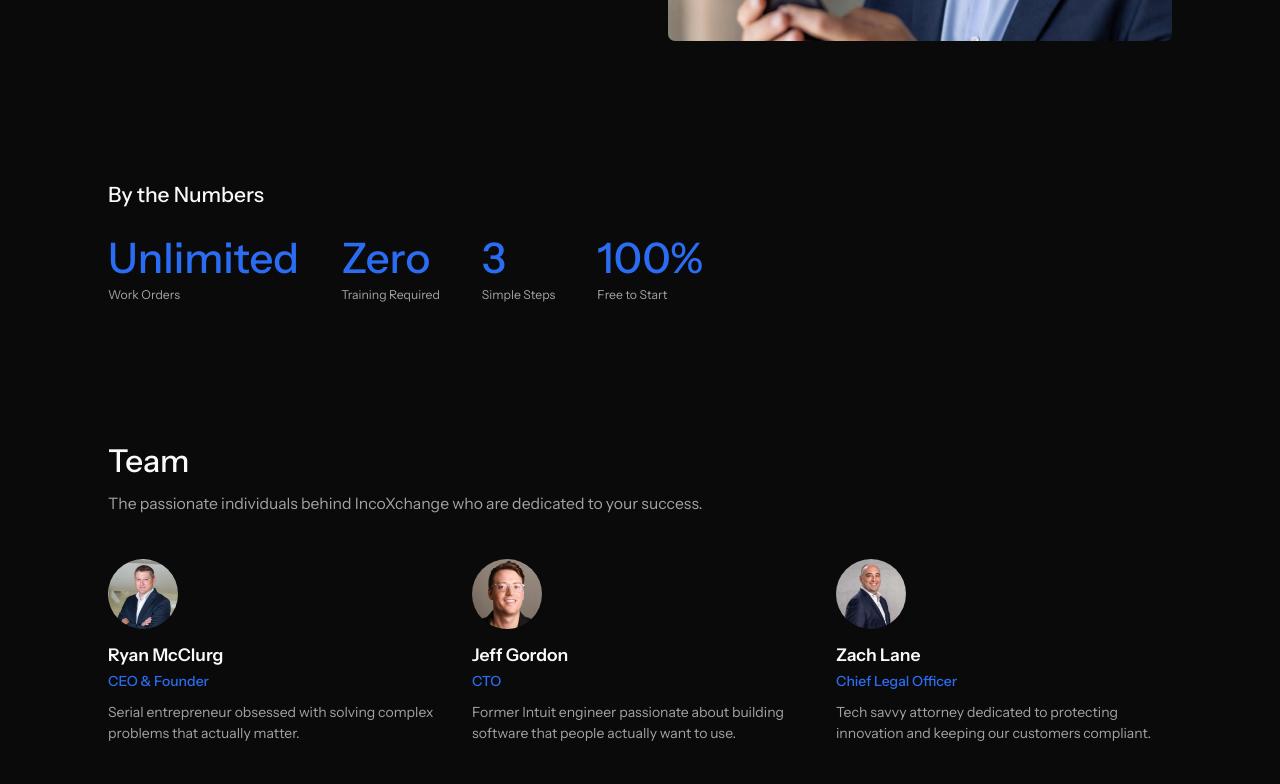
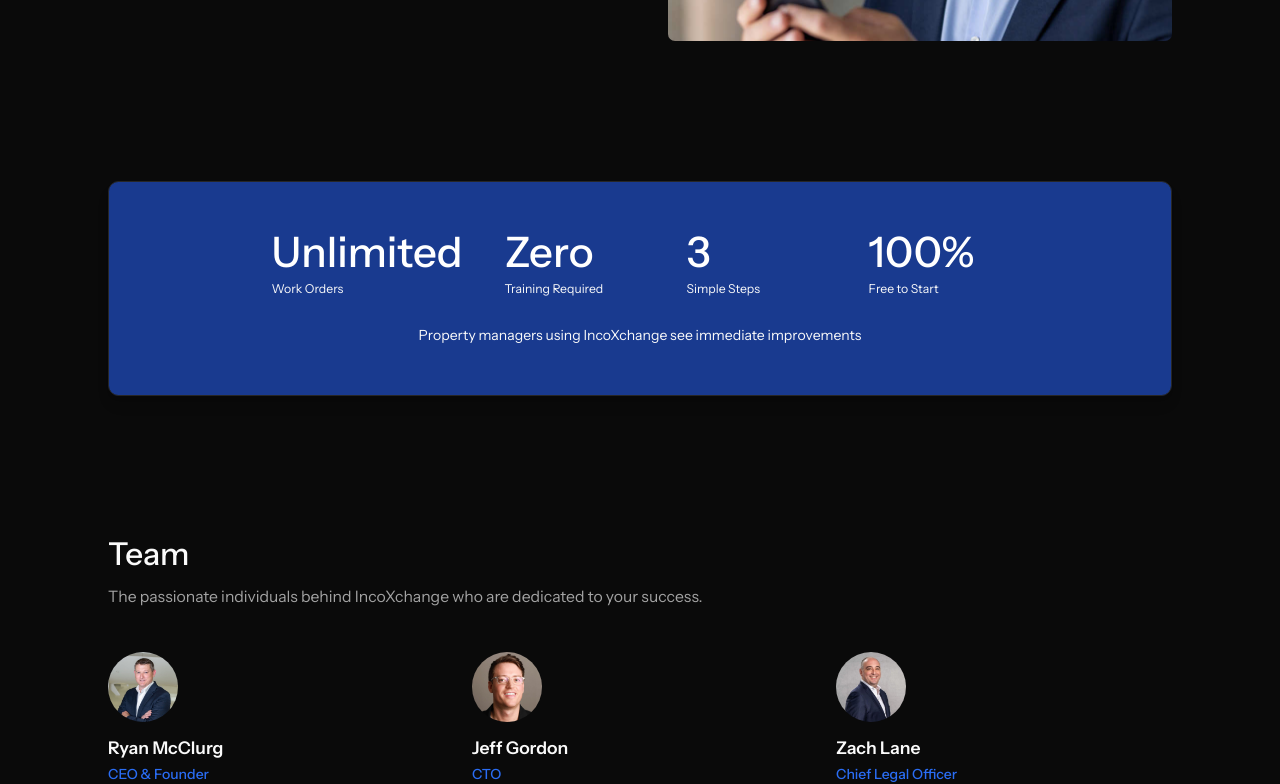
Before and after one commit to vznlabdev/ixc-website, a Next.js app: page /about in a window 1280 px wide. Shown: the part 840-1624 px from the top of the page. Built offline with nearby package versions, Linux system fonts and the light colour scheme.

Commit message:
content revisions

```diff
--- a/src/app/about/page.tsx
+++ b/src/app/about/page.tsx
@@ -1,6 +1,7 @@
 import Image from 'next/image'
 import PageHeader from '@/components/PageHeader'
 import CTASection from '@/components/CTASection'
+import StatsSection from '@/components/StatsSection'
 import { pageContent } from '@/content/pages'
 
 export default function AboutPage() {
@@ -52,24 +53,7 @@ export default function AboutPage() {
         </div>
       </section>
 
-      {/* By the Numbers */}
-      <section className="py-16 bg-background dark:bg-background">
-        <div className="max-w-7xl mx-auto px-4 sm:px-6 lg:px-8">
-          <h2 className="text-2xl font-medium text-foreground mb-8">By the Numbers</h2>
-          <div className="flex flex-wrap gap-8 md:gap-12 justify-center md:justify-start">
-            {pageContent.about.stats.map((stat, index) => (
-              <div key={index} className="text-left">
-                <div className="text-4xl md:text-5xl font-medium text-primary mb-2">
-                  {stat.number}
-                </div>
-                <p className="text-muted-foreground text-sm">
-                  {stat.label}
-                </p>
-              </div>
-            ))}
-          </div>
-        </div>
-      </section>
+      <StatsSection />
 
       {/* Team Section */}
       <section className="py-16 lg:py-24 bg-background">
--- a/src/app/blog/page.tsx
+++ b/src/app/blog/page.tsx
@@ -2,6 +2,7 @@ import PageHeader from '@/components/PageHeader'
 import { Badge } from '@/components/ui/badge'
 import { ArrowRight } from 'lucide-react'
 import Link from 'next/link'
+import Image from 'next/image'
 
 export default function BlogPage() {
   return (
@@ -66,7 +67,7 @@ export default function BlogPage() {
                   {/* Blog Banner Image */}
                   <Link href="#article-1" className="block">
                     <div className="aspect-video bg-muted rounded-lg mb-6 flex items-center justify-center overflow-hidden hover:opacity-90 transition-opacity">
-                      <img src="/blog-banner-default.jpg" alt="Blog Banner" className="object-cover w-full h-full" />
+                      <Image src="/blog-banner-default.jpg" alt="Blog Banner" width={800} height={450} className="object-cover w-full h-full" />
                     </div>
                   </Link>
 
@@ -142,7 +143,7 @@ export default function BlogPage() {
                         {/* Article Image */}
                         <Link href={`#article-${i + 2}`} className="block">
                           <div className="aspect-video bg-muted rounded-lg flex items-center justify-center overflow-hidden hover:opacity-90 transition-opacity">
-                            <img src="/blog-banner-default.jpg" alt="Article Banner" className="object-cover w-full h-full" />
+                            <Image src="/blog-banner-default.jpg" alt="Article Banner" width={800} height={450} className="object-cover w-full h-full" />
                           </div>
                         </Link>
 
--- a/src/app/page.tsx
+++ b/src/app/page.tsx
@@ -5,6 +5,7 @@ import ProblemsSection from "@/components/ProblemsSection";
 import SolutionsSection from "@/components/SolutionsSection";
 import FeaturesSection from "@/components/FeaturesSection";
 import HowItWorksSection from "@/components/HowItWorksSection";
+import StatsSection from "@/components/StatsSection";
 import TestimonialsSection from "@/components/TestimonialsSection";
 import PricingSection from "@/components/PricingSection";
 import FAQSection from "@/components/FAQSection";
@@ -19,6 +20,7 @@ export default function Home() {
       <SolutionsSection />
       <FeaturesSection />
       <HowItWorksSection />
+      <StatsSection />
       <TestimonialsSection />
       <PricingSection />
       <FAQSection />
--- a/src/components/Footer.tsx
+++ b/src/components/Footer.tsx
@@ -69,13 +69,13 @@ export default function Footer() {
                 </Link>
               </li>
               <li>
-                <Link href="/contact" className="text-muted-foreground hover:text-foreground transition-colors" style={{ fontSize: '.875rem' }}>
-                  Contact Us
+                <Link href="/training" className="text-muted-foreground hover:text-foreground transition-colors" style={{ fontSize: '.875rem' }}>
+                  Training
                 </Link>
               </li>
               <li>
-                <Link href="/training" className="text-muted-foreground hover:text-foreground transition-colors" style={{ fontSize: '.875rem' }}>
-                  Training
+                <Link href="/contact" className="text-muted-foreground hover:text-foreground transition-colors" style={{ fontSize: '.875rem' }}>
+                  Contact Us
                 </Link>
               </li>
             </ul>
--- /dev/null
+++ b/src/components/StatsSection.tsx
@@ -0,0 +1,49 @@
+import React from "react";
+import { Card, CardContent } from '@/components/ui/card';
+
+const metrics = [
+  {
+    percentage: "Unlimited",
+    description: "Work Orders"
+  },
+  {
+    percentage: "Zero",
+    description: "Training Required"
+  },
+  {
+    percentage: "3",
+    description: "Simple Steps"
+  },
+  {
+    percentage: "100%",
+    description: "Free to Start"
+  }
+];
+
+export default function StatsSection() {
+  return (
+    <section className="py-16 bg-background dark:bg-background">
+      <div className="max-w-7xl mx-auto px-4 sm:px-6 lg:px-8">
+        <Card className="shadow-lg border" style={{ backgroundColor: '#193a8f' }}>
+          <CardContent className="p-8">
+            <div className="flex flex-wrap gap-8 md:gap-12 justify-center">
+              {metrics.map((metric, index) => (
+                <div key={index} className="text-left min-w-[140px]">
+                  <div className="text-4xl md:text-5xl font-medium text-white mb-2">
+                    {metric.percentage}
+                  </div>
+                  <p className="text-primary-100 text-sm">
+                    {metric.description}
+                  </p>
+                </div>
+              ))}
+            </div>
+            <p className="text-primary-100 mt-8 text-center" style={{ fontSize: '14px' }}>
+              Property managers using IncoXchange see immediate improvements
+            </p>
+          </CardContent>
+        </Card>
+      </div>
+    </section>
+  );
+}
--- a/src/components/TestimonialsSection.tsx
+++ b/src/components/TestimonialsSection.tsx
@@ -10,11 +10,6 @@ interface Testimonial {
   name: string;
   company: string;
   units: string;
-}
-
-interface Metric {
-  percentage: string;
-  description: string;
 }
 
 const testimonials: Testimonial[] = [
@@ -68,25 +63,6 @@ const testimonials: Testimonial[] = [
   }
 ];
 
-const metrics: Metric[] = [
-  {
-    percentage: "Unlimited",
-    description: "Work Orders"
-  },
-  {
-    percentage: "Zero",
-    description: "Training Required"
-  },
-  {
-    percentage: "3",
-    description: "Simple Steps"
-  },
-  {
-    percentage: "100%",
-    description: "Free to Start"
-  }
-];
-
 // Helper function to get the appropriate image source for testimonials
 const getImageSource = (index: number, name: string) => {
   const firstName = name.split(' ')[0].toLowerCase();
@@ -103,20 +79,6 @@ const getImageSource = (index: number, name: string) => {
 const getFallbackImageSource = (index: number) => {
   const fallbackPhotos = ['sarah', 'mike', 'lisa', 'david', 'jennifer', 'robert', 'maria', 'james'];
   return `/${fallbackPhotos[index % fallbackPhotos.length]}.png`;
-};
-
-// Animated metric component
-const AnimatedMetric = ({ percentage, description }: { percentage: string, description: string }) => {
-  return (
-    <div className="text-left">
-      <div className="text-4xl md:text-5xl font-medium text-primary mb-2">
-        {percentage}
-      </div>
-      <p className="text-muted-foreground text-sm">
-        {description}
-      </p>
-    </div>
-  );
 };
 
 export default function TestimonialsSection() {
@@ -217,22 +179,6 @@ export default function TestimonialsSection() {
             </div>
           </div>
         </div>
-
-      {/* Metrics */}
-      <div className="max-w-7xl mx-auto px-4 sm:px-6 lg:px-8">
-        <div className="flex flex-wrap gap-8 md:gap-12">
-          {metrics.map((metric, index) => (
-            <AnimatedMetric
-              key={index}
-              percentage={metric.percentage}
-              description={metric.description}
-            />
-          ))}
-        </div>
-        <p className="text-white mt-8" style={{ fontSize: '14px' }}>
-          Property managers using IncoXchange see immediate improvements
-        </p>
-      </div>
     </section>
   )
 }
```
Also changed, not shown: src/components/GetStartedSection.tsx (+15 -8 lines).
